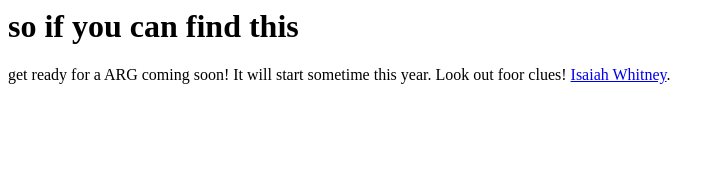
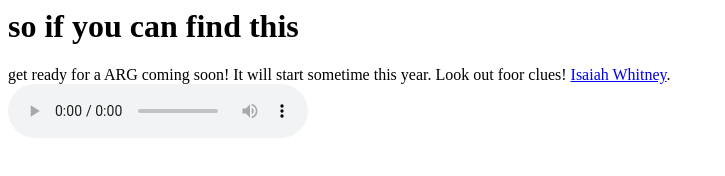
Before and after one commit to Isa055/speed-run, a plain HTML site: page index.html in a window 1280 px wide. Shown: the whole page, without its empty margins (0-725 px from the left). Drawn offline with Linux system fonts and the light colour scheme.

Commit message:
Update index.html

```diff
--- a/index.html
+++ b/index.html
@@ -3,3 +3,7 @@
 	<body><h1>so if you can find this</h1></body>
  <body> get ready for a ARG coming soon! It will start sometime this year. Look out foor clues!</body>
 	 <a href="mailto:isaia_whitn423@ahschools.us">Isaiah Whitney</a>.<br>
+	<audio controls>
+<source src="1-003. Mario Kart 8__.flac" type="audio/flac">
+Your browser does not support the audio element
+</audio>
```
